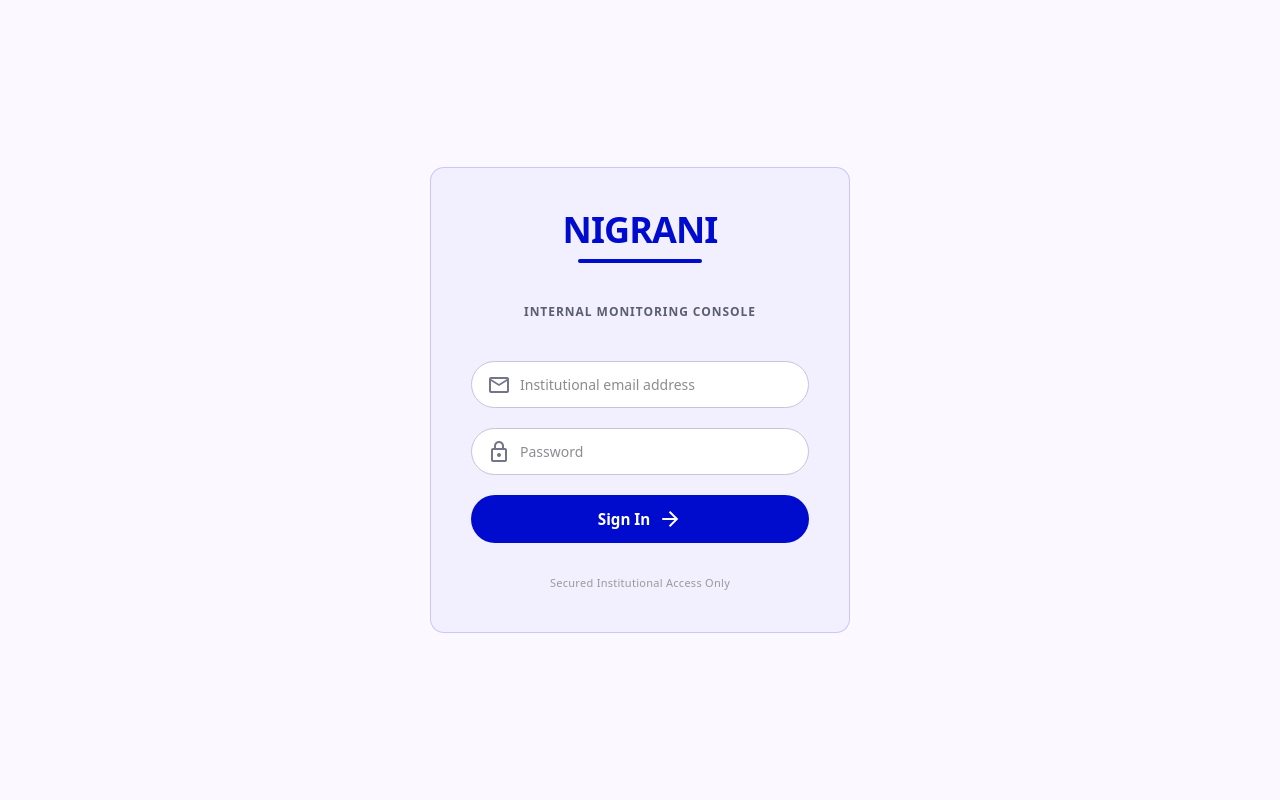
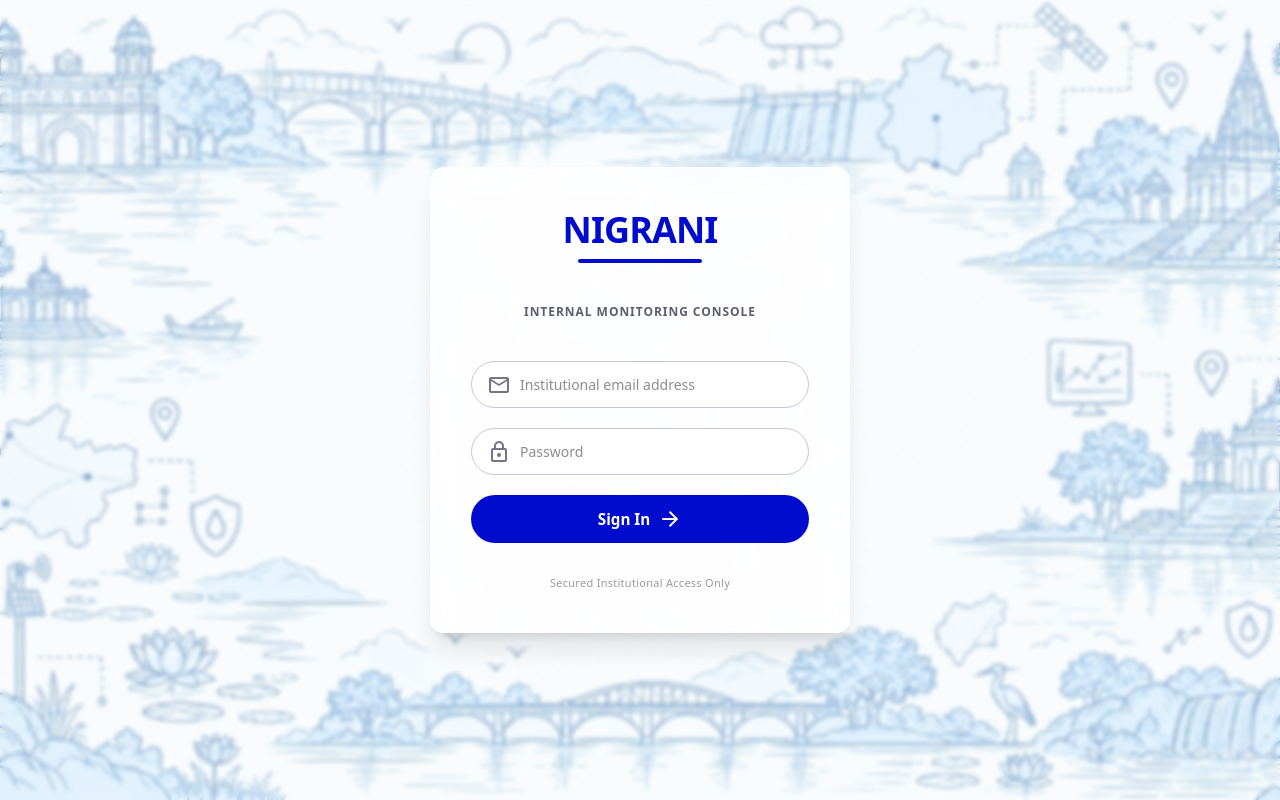
Before and after one commit to CoderArceus/Nigrani, a Next.js app in the folder Nigrani/: page /login in a window 1280 px wide. Built offline with nearby package versions, Linux system fonts and the light colour scheme.

Commit message:
Frontend: Apply custom background to login portal

```diff
--- a/Nigrani/src/app/login/page.tsx
+++ b/Nigrani/src/app/login/page.tsx
@@ -15,8 +15,19 @@ export default function LoginPage() {
   };
 
   return (
-    <div className="min-h-screen bg-background flex items-center justify-center p-4">
-      <div className="bg-accent-subtle border-[1.5px] border-border-translucent rounded-[14px] p-10 w-full max-w-[420px] flex flex-col items-center">
+    <div
+      className="min-h-screen flex items-center justify-center p-4 relative"
+      style={{
+        backgroundImage: "url('/login-bg.jpg')",
+        backgroundSize: "cover",
+        backgroundPosition: "center",
+        backgroundRepeat: "no-repeat"
+      }}
+    >
+      {/* Light overlay to ensure form readability if needed, though the provided background is already light */}
+      <div className="absolute inset-0 bg-white/30 backdrop-blur-[2px]"></div>
+
+      <div className="relative bg-white/80 backdrop-blur-md border-[1.5px] border-white/50 rounded-[14px] p-10 w-full max-w-[420px] flex flex-col items-center shadow-xl">
         {/* Wordmark */}
         <div className="mb-10 text-center flex flex-col items-center">
           <h1 className="font-display text-[36px] font-bold text-primary tracking-tight leading-[1.2]">
```
Also changed, not shown: Nigrani/public/login-bg.jpg (added), 1 other file (tests, documents, lock files or other folders).
